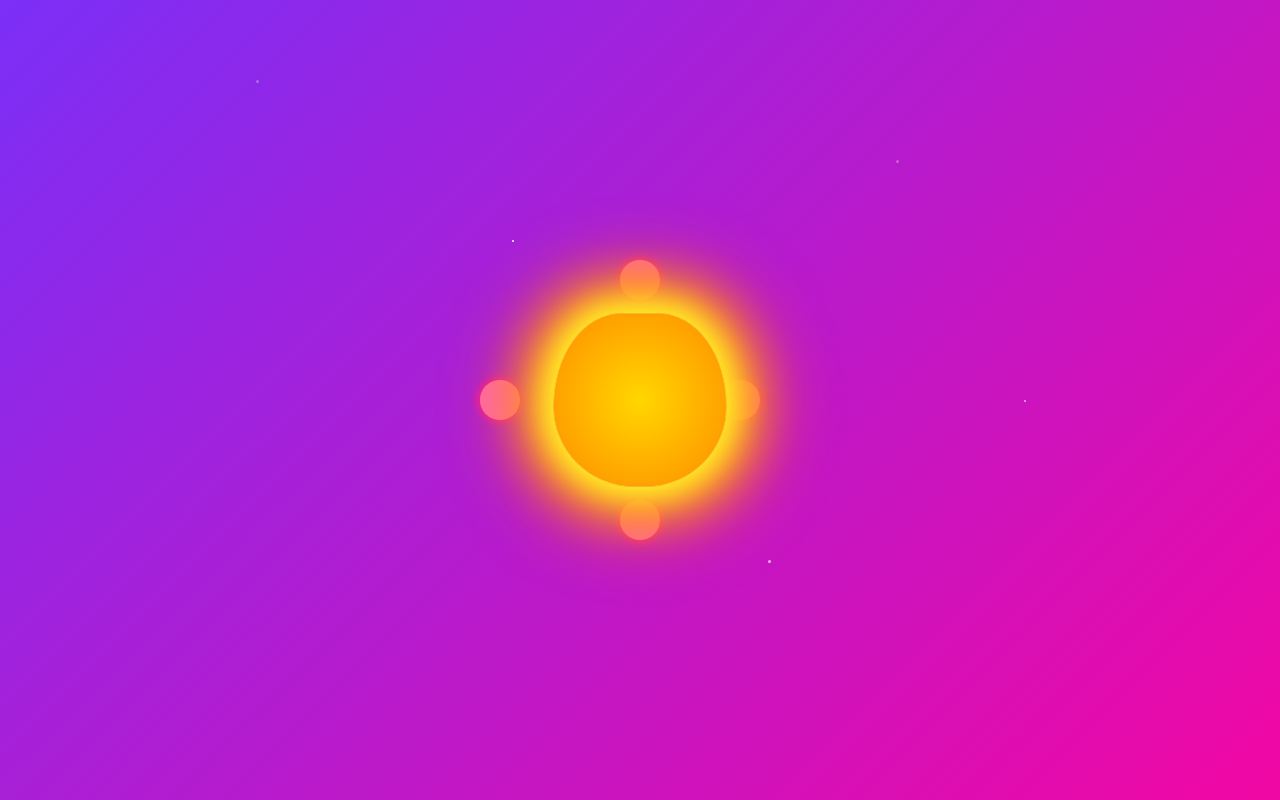
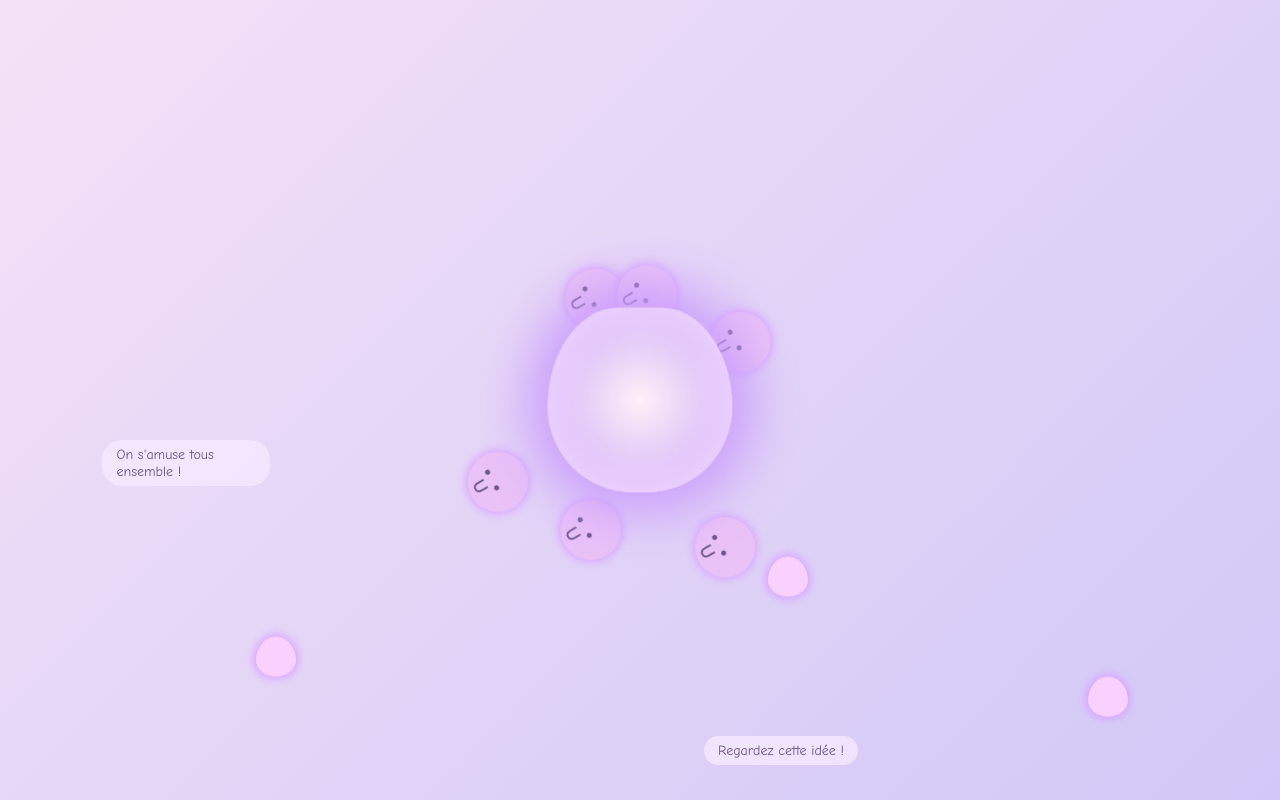
Before and after one commit to ashushah01/neurokiddo, a plain HTML site: page index.html in a window 1280 px wide. Drawn offline with Linux system fonts and the light colour scheme.

Commit message:
Update index.html

```diff
--- a/index.html
+++ b/index.html
@@ -2,123 +2,172 @@
 <html lang="fr">
 <head>
 <meta charset="UTF-8" />
-<title>NeuroKiddo - Monde Enchanté</title>
+<title>NeuroKiddo - Monde Pastel</title>
 <style>
-  body {
-    margin: 0;
-    height: 100vh;
-    background: linear-gradient(135deg, #7B2FF7, #F107A3);
+  /* --- Reset et fond pastel --- */
+  body, html {
+    margin: 0; padding: 0;
+    height: 100%;
+    background: linear-gradient(135deg, #f5e1f7, #d1c8f7);
+    font-family: 'Comic Sans MS', cursive, sans-serif;
     overflow: hidden;
-    font-family: 'Comic Sans MS', cursive, sans-serif;
-    color: white;
+    color: #5a4a72;
+  }
+
+  /* Conteneur centré */
+  .container {
+    position: relative;
+    width: 100vw; height: 100vh;
     display: flex;
     justify-content: center;
     align-items: center;
     flex-direction: column;
   }
 
-  /* étoiles scintillantes */
-  @keyframes starBlink {
-    0%, 100% {opacity: 1;}
-    50% {opacity: 0.3;}
-  }
-  .star {
-    position: absolute;
-    background: white;
-    border-radius: 50%;
-    animation: starBlink 2s infinite ease-in-out;
-  }
-
-  /* position étoiles aléatoires */
-  .star:nth-child(1) {top: 10%; left: 20%; width: 3px; height: 3px; animation-delay: 0s;}
-  .star:nth-child(2) {top: 30%; left: 40%; width: 2px; height: 2px; animation-delay: 1s;}
-  .star:nth-child(3) {top: 70%; left: 60%; width: 3px; height: 3px; animation-delay: 1.5s;}
-  .star:nth-child(4) {top: 50%; left: 80%; width: 2px; height: 2px; animation-delay: 0.5s;}
-  .star:nth-child(5) {top: 20%; left: 70%; width: 3px; height: 3px; animation-delay: 2s;}
-
-  /* cerveau central */
+  /* Cerveau "lanterne" pastel */
   .brain {
     position: relative;
-    width: 160px;
-    height: 160px;
-    background: radial-gradient(circle at center, #FFD700, #FF8C00);
+    width: 180px; height: 180px;
+    background: radial-gradient(circle at center, #fff0f8, #c4a1f9);
     border-radius: 50% 50% 60% 60% / 70% 70% 60% 60%;
     box-shadow:
-      0 0 15px 5px #FFD700,
-      0 0 30px 10px #FFA500,
-      0 0 50px 20px #FF4500;
-    animation: pulseGlow 3s infinite ease-in-out;
-    z-index: 10;
+      0 0 40px 15px #d2a4ff,
+      inset 0 0 30px 10px #f8e1ff;
+    animation: gentleGlow 4s ease-in-out infinite;
+    z-index: 20;
   }
-
-  /* pulsation du cerveau */
-  @keyframes pulseGlow {
+  @keyframes gentleGlow {
     0%, 100% {
+      box-shadow:
+        0 0 40px 15px #d2a4ff,
+        inset 0 0 30px 10px #f8e1ff;
       transform: scale(1);
-      box-shadow:
-        0 0 15px 5px #FFD700,
-        0 0 30px 10px #FFA500,
-        0 0 50px 20px #FF4500;
     }
     50% {
-      transform: scale(1.1);
       box-shadow:
-        0 0 30px 10px #FFFF33,
-        0 0 50px 25px #FFB732,
-        0 0 70px 40px #FF7F11;
+        0 0 60px 25px #c497f9,
+        inset 0 0 40px 15px #eac8ff;
+      transform: scale(1.05);
     }
   }
 
-  /* cercle animé enfants */
-  .orbit {
+  /* Enfants : cercles pastel avec visage simple */
+  .children {
     position: absolute;
-    width: 300px;
-    height: 300px;
-    animation: spin 20s linear infinite;
-    top: calc(50% - 150px);
-    left: calc(50% - 150px);
-    pointer-events: none;
+    top: 50%; left: 50%;
+    width: 350px; height: 350px;
+    margin-left: -175px; margin-top: -175px;
+    animation: rotate 30s linear infinite;
   }
-  @keyframes spin {
+  @keyframes rotate {
     from { transform: rotate(0deg);}
     to { transform: rotate(360deg);}
   }
 
-  /* enfant stylisé */
   .child {
     position: absolute;
-    width: 40px;
-    height: 40px;
-    background: #FF69B4;
+    width: 60px; height: 60px;
+    background: #e9c2f7;
     border-radius: 50%;
-    box-shadow: 0 0 8px 2px #FF1493;
+    box-shadow: 0 0 8px 2px #d8a5ff;
+    display: flex;
+    justify-content: center;
+    align-items: center;
+    font-size: 28px;
+    color: #6a548a;
+    user-select: none;
+    animation: bounce 4s ease-in-out infinite;
+  }
+  @keyframes bounce {
+    0%, 100% { transform: translateY(0);}
+    50% { transform: translateY(-12px);}
   }
 
-  /* positions fixes autour du cercle */
-  .child:nth-child(1) { top: 10%; left: 50%; margin-left: -20px;}
-  .child:nth-child(2) { top: 50%; left: 90%; margin-top: -20px; margin-left: -20px;}
-  .child:nth-child(3) { top: 90%; left: 50%; margin-left: -20px;}
-  .child:nth-child(4) { top: 50%; left: 10%; margin-top: -20px; margin-left: -20px;}
+  /* Visages simples (yeux et sourire) */
+  .child::before {
+    content: "• •";
+    position: absolute;
+    top: 16px; left: 12px;
+  }
+  .child::after {
+    content: "∪";
+    position: absolute;
+    top: 34px; left: 17px;
+    font-size: 22px;
+  }
+
+  /* Positions en cercle pour les enfants */
+  .child:nth-child(1) { top: 10%; left: 50%; margin-left: -30px; animation-delay: 0s;}
+  .child:nth-child(2) { top: 50%; left: 90%; margin-top: -30px; animation-delay: 1s;}
+  .child:nth-child(3) { top: 90%; left: 50%; margin-left: -30px; animation-delay: 2s;}
+  .child:nth-child(4) { top: 50%; left: 10%; margin-top: -30px; animation-delay: 3s;}
+  .child:nth-child(5) { top: 25%; left: 25%; margin-left: -30px; animation-delay: 1.5s;}
+  .child:nth-child(6) { top: 75%; left: 75%; margin-left: -30px; animation-delay: 2.5s;}
+
+  /* Bulles de dialogue douces */
+  .bubble {
+    position: absolute;
+    background: #f7e9ffcc;
+    color: #6a548a;
+    border-radius: 20px;
+    padding: 6px 14px;
+    font-size: 14px;
+    max-width: 140px;
+    opacity: 0;
+    animation: fadeInOut 8s ease-in-out infinite;
+    user-select: none;
+    pointer-events: none;
+  }
+  @keyframes fadeInOut {
+    0%, 30%, 100% {opacity: 0;}
+    40%, 90% {opacity: 1;}
+  }
+  .bubble:nth-child(1) { top: 5%; left: 55%; animation-delay: 1s;}
+  .bubble:nth-child(2) { top: 55%; left: 92%; animation-delay: 3s;}
+  .bubble:nth-child(3) { top: 92%; left: 55%; animation-delay: 5s;}
+  .bubble:nth-child(4) { top: 55%; left: 8%; animation-delay: 7s;}
+
+  /* Décorations flottantes (fleurs) */
+  .flower {
+    position: absolute;
+    width: 40px; height: 40px;
+    background: #f9d1ff;
+    border-radius: 50% 50% 50% 50% / 60% 60% 40% 40%;
+    box-shadow: 0 0 8px 2px #d79fff;
+    animation: floatUpDown 6s ease-in-out infinite;
+  }
+  @keyframes floatUpDown {
+    0%, 100% { transform: translateY(0);}
+    50% { transform: translateY(-15px);}
+  }
+  .flower:nth-child(1) { top: 80%; left: 20%; animation-delay: 0s;}
+  .flower:nth-child(2) { top: 70%; left: 60%; animation-delay: 2s;}
+  .flower:nth-child(3) { top: 85%; left: 85%; animation-delay: 4s;}
+
 </style>
 </head>
 <body>
 
-<!-- étoiles -->
-<div class="star"></div>
-<div class="star"></div>
-<div class="star"></div>
-<div class="star"></div>
-<div class="star"></div>
+<div class="container">
+  <div class="brain" aria-label="Cerveau lumineux"></div>
 
-<!-- cerveau -->
-<div class="brain" aria-label="Cerveau illuminé"></div>
+  <div class="children" aria-label="Enfants qui tournent autour">
+    <div class="child"></div>
+    <div class="child"></div>
+    <div class="child"></div>
+    <div class="child"></div>
+    <div class="child"></div>
+    <div class="child"></div>
+  </div>
 
-<!-- enfants en orbite -->
-<div class="orbit" aria-label="Enfants autour du cerveau">
-  <div class="child" aria-label="Enfant 1"></div>
-  <div class="child" aria-label="Enfant 2"></div>
-  <div class="child" aria-label="Enfant 3"></div>
-  <div class="child" aria-label="Enfant 4"></div>
+  <div class="bubble" style="top: 5%; left: 55%;">Le cerveau est magique !</div>
+  <div class="bubble" style="top: 55%; left: 92%;">J'adore apprendre !</div>
+  <div class="bubble" style="top: 92%; left: 55%;">Regardez cette idée !</div>
+  <div class="bubble" style="top: 55%; left: 8%;">On s'amuse tous ensemble !</div>
+
+  <div class="flower" style="top: 80%; left: 20%;"></div>
+  <div class="flower" style="top: 70%; left: 60%;"></div>
+  <div class="flower" style="top: 85%; left: 85%;"></div>
 </div>
 
 </body>
```
